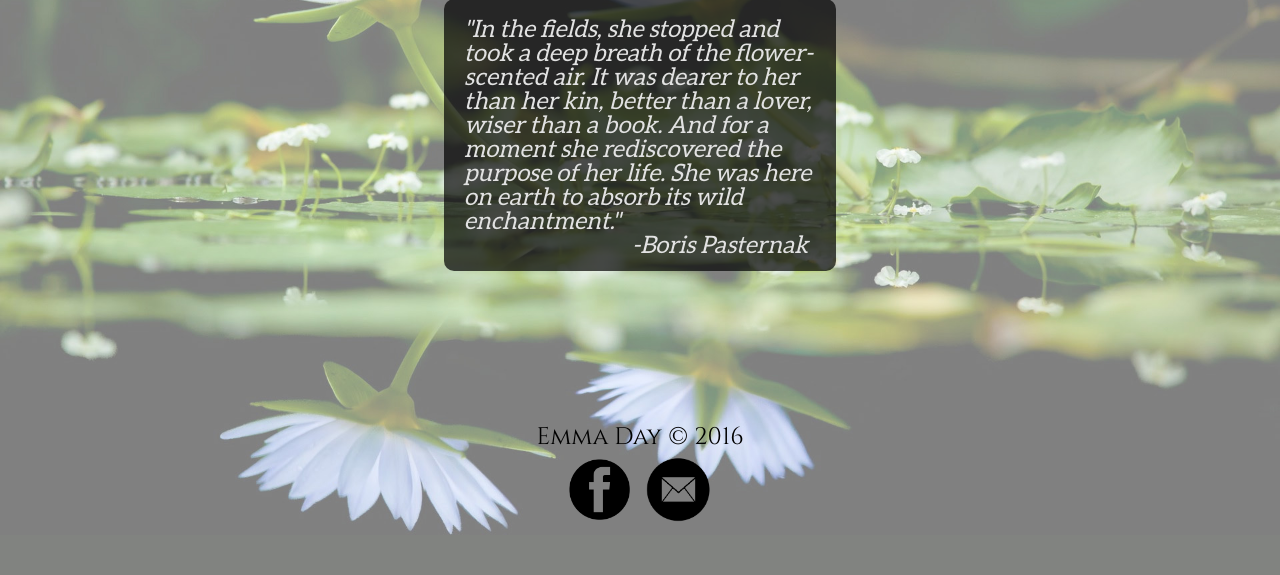
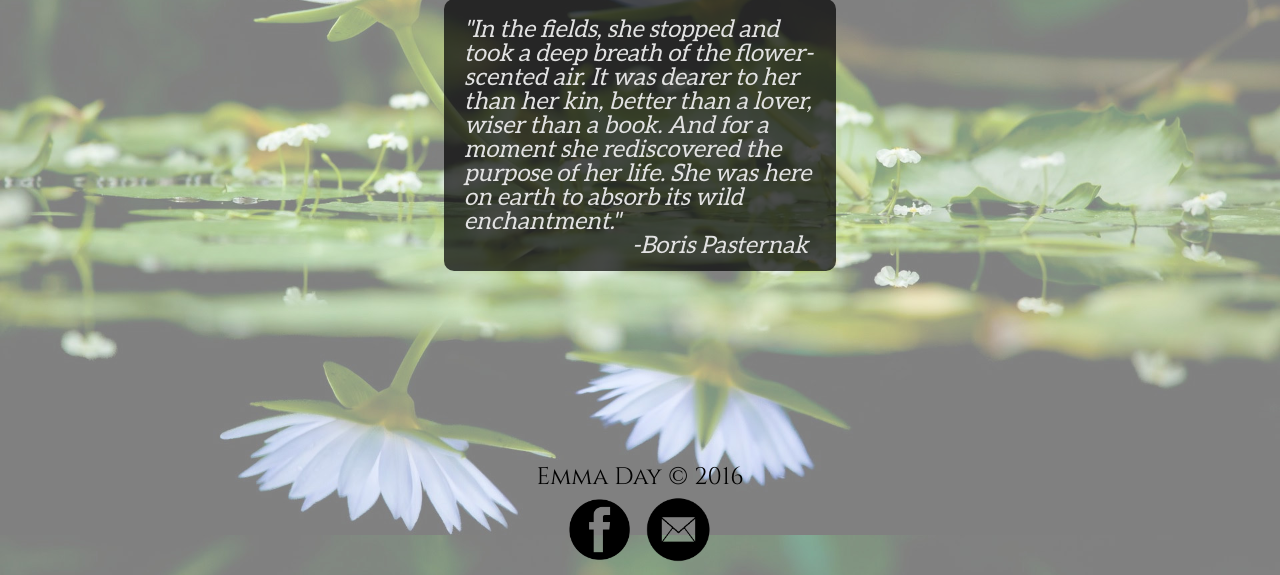
Before and after one commit to erikasland/blackspruceherbals, a Django app: page / in a window 1280 px wide. Shown: the part 265-840 px from the top of the page. Before the commit the page ends 800 px from the top, so only its background shows below. Run offline with Django 3.2, Linux system fonts and the light colour scheme; parts of the project's set-up code (start-up, migrations or seed data) failed here and were passed over; some libraries are stand-ins or nearby versions; some web fonts are replaced.

Commit message:
Fixed footer bug. Footer no longer 'absolute', switched to 'static'

```diff
--- a/apps/bsh/static/bsh/js/js481.js
+++ b/apps/bsh/static/bsh/js/js481.js
@@ -14,14 +14,14 @@ $(document).ready(function(){
 		aboutDDContainer.css("height", "0em");
 		opaqBackground.css("opacity", "0.0");
 		bigOpaqBackground.css("opacity", "0.0");
-		footer.css({position: "absolute", bottom: "0"});
 
+	if(screenWidth < 1024){
 		// Sets footer's position for differnt pages
 		var footerPosition = function(clientHeight, offsetTop){
 			footer.css("bottom", "-" + (clientHeight - offsetTop + (offsetTop / 2)) + "px")
 		}
 
-	if(screenWidth < 1024){
+		footer.css({position: "absolute", bottom: "0"});
 		// Checks what page you are currently on and sets the footer accordingly
 		if(window.location.pathname == "/essence" || window.location.pathname == "/your-session" || window.location.pathname == "/about"){
 			footerPosition(essenceContainer[0].clientHeight, essenceContainer[0].offsetTop)
--- a/apps/bsh/static/bsh/stylesheets/styles.css
+++ b/apps/bsh/static/bsh/stylesheets/styles.css
@@ -562,8 +562,8 @@
   }
 
   footer{
-    position: absolute;
-    bottom: 0;
+    margin-top: 4em;
+    position: static;
     height: 7em;
   }
 
```
